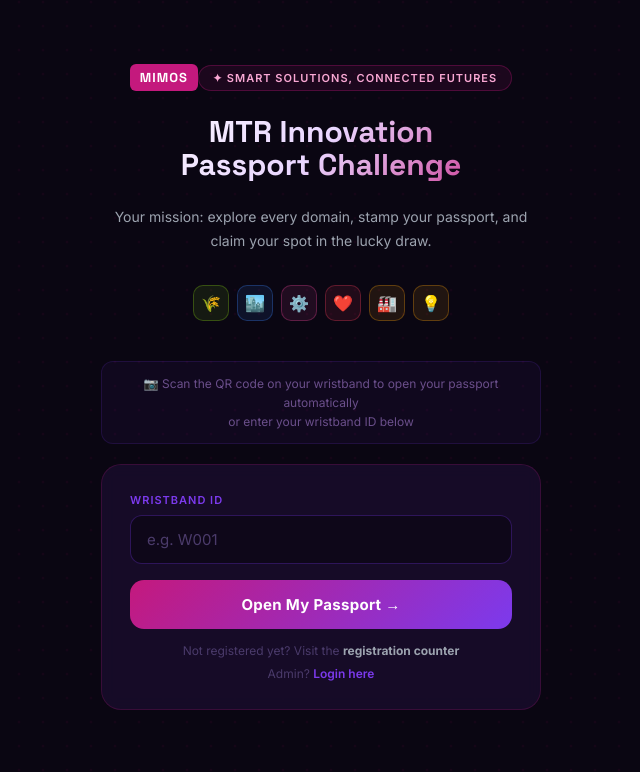
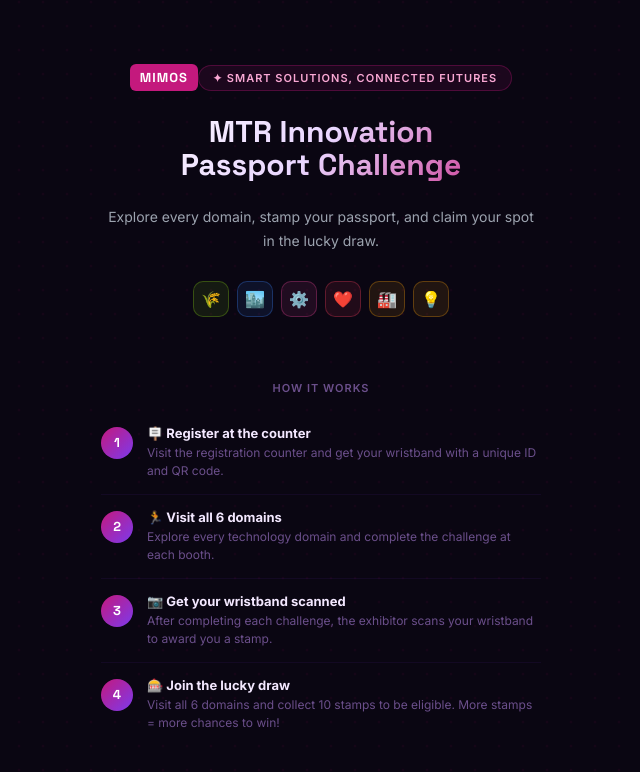
Before and after one commit to intananisa930/mtr, a React (Vite) app: page / in a window 1280 px wide. Shown: the top 772 px of the page, without its empty margins (319-959 px from the left). Built offline with nearby package versions, Linux system fonts and the light colour scheme; no server answers.

Commit message:
Refactor Landing component and add steps section

```diff
--- a/src/pages/Landing.jsx
+++ b/src/pages/Landing.jsx
@@ -13,9 +13,20 @@
   .logo { display: inline-block; background: #C4197D; color: #fff; font-family: 'Space Grotesk',sans-serif; font-weight: 800; font-size: 13px; padding: 5px 10px; border-radius: 6px; margin-bottom: 20px; letter-spacing: 1px; }
   .eyebrow { display: inline-flex; align-items: center; gap: 6px; background: rgba(196,25,125,0.1); border: 1px solid rgba(196,25,125,0.3); color: #F9A8D4; font-size: 11px; font-weight: 600; padding: 5px 14px; border-radius: 100px; margin-bottom: 24px; letter-spacing: 1px; text-transform: uppercase; }
   .h1 { font-family: 'Space Grotesk',sans-serif; font-size: 30px; font-weight: 800; line-height: 1.1; margin-bottom: 24px; background: linear-gradient(135deg,#fff 0%,#E9D5FF 50%,#C4197D 100%); -webkit-background-clip: text; -webkit-text-fill-color: transparent; background-clip: text; }
-  .mission { font-size: 14px; color: #9CA3AF; line-height: 1.7; margin-bottom: 32px; }
-  .domain-icons { display: flex; justify-content: center; gap: 8px; flex-wrap: wrap; margin-bottom: 8px; }
+  .mission { font-size: 14px; color: #9CA3AF; line-height: 1.7; margin-bottom: 28px; }
+  .domain-icons { display: flex; justify-content: center; gap: 8px; flex-wrap: wrap; margin-bottom: 32px; }
   .domain-pill { width: 36px; height: 36px; border-radius: 10px; display: flex; align-items: center; justify-content: center; font-size: 16px; }
+
+  .how-it-works { margin-bottom: 28px; }
+  .how-title { font-size: 11px; font-weight: 600; color: #6B4F8B; text-transform: uppercase; letter-spacing: 1px; text-align: center; margin-bottom: 16px; }
+  .steps { display: flex; flex-direction: column; gap: 0; }
+  .step { display: flex; align-items: flex-start; gap: 14px; padding: 14px 0; border-bottom: 1px solid rgba(124,58,237,0.08); }
+  .step:last-child { border-bottom: none; }
+  .step-num { width: 32px; height: 32px; border-radius: 50%; background: linear-gradient(135deg,#C4197D,#7C3AED); display: flex; align-items: center; justify-content: center; font-family: 'Space Grotesk',sans-serif; font-weight: 800; font-size: 13px; color: #fff; flex-shrink: 0; margin-top: 2px; }
+  .step-icon { font-size: 20px; flex-shrink: 0; margin-top: 4px; }
+  .step-title { font-size: 13px; font-weight: 700; color: #F3E8FF; margin-bottom: 3px; }
+  .step-desc { font-size: 12px; color: #6B4F8B; line-height: 1.5; }
+
   .card { background: rgba(26,13,46,0.8); border: 1px solid rgba(196,25,125,0.2); border-radius: 20px; padding: 28px; backdrop-filter: blur(8px); }
   .flabel { font-size: 11px; font-weight: 600; color: #7C3AED; letter-spacing: 1px; text-transform: uppercase; margin-bottom: 8px; display: block; }
   .finput { width: 100%; background: rgba(10,6,18,0.6); border: 1px solid rgba(124,58,237,0.3); border-radius: 12px; padding: 14px 16px; font-size: 15px; color: #F3E8FF; font-family: 'Inter',sans-serif; outline: none; transition: all 0.2s; margin-bottom: 16px; }
@@ -40,6 +51,33 @@
   { icon: "💡", bg: "rgba(245,158,11,0.1)", border: "rgba(245,158,11,0.3)" },
 ];
 
+const STEPS = [
+  {
+    num: "1",
+    icon: "🪧",
+    title: "Register at the counter",
+    desc: "Visit the registration counter and get your wristband with a unique ID and QR code.",
+  },
+  {
+    num: "2",
+    icon: "🏃",
+    title: "Visit all 6 domains",
+    desc: "Explore every technology domain and complete the challenge at each booth.",
+  },
+  {
+    num: "3",
+    icon: "📷",
+    title: "Get your wristband scanned",
+    desc: "After completing each challenge, the exhibitor scans your wristband to award you a stamp.",
+  },
+  {
+    num: "4",
+    icon: "🎰",
+    title: "Join the lucky draw",
+    desc: "Visit all 6 domains and collect 10 stamps to be eligible. More stamps = more chances to win!",
+  },
+];
+
 export default function Landing() {
   const [wristbandId, setWristbandId] = useState("");
   const [loading, setLoading] = useState(false);
@@ -47,7 +85,6 @@
   const navigate = useNavigate();
   const [searchParams] = useSearchParams();
 
-  // Auto-fill wristband ID from QR code URL param
   const idFromQR = searchParams.get("id");
   if (idFromQR && !wristbandId) setWristbandId(idFromQR.toUpperCase());
 
@@ -55,9 +92,7 @@
     if (!wristbandId.trim()) return;
     setLoading(true);
     setError(null);
-
     try {
-      // Check if wristband exists
       const { data } = await supabase
         .from("participants")
         .select("*")
@@ -70,15 +105,13 @@
         return;
       }
 
-      // Save to session
       localStorage.setItem("wristbandId", data.wristband_id);
       localStorage.setItem("staffId", data.staff_id);
       localStorage.setItem("displayName", data.display_name || "");
-      navigate("/passport");
+      navigate(`/passport?id=${data.wristband_id}`);
 
     } catch (err) {
       setError("Wristband ID not found. Please register at the counter first.");
-      console.error(err);
     } finally {
       setLoading(false);
     }
@@ -95,7 +128,7 @@
           <div className="logo">MIMOS</div>
           <div className="eyebrow">✦ Smart Solutions, Connected Futures</div>
           <h1 className="h1">MTR Innovation<br />Passport Challenge</h1>
-          <p className="mission">Your mission: explore every domain, stamp your passport, and claim your spot in the lucky draw.</p>
+          <p className="mission">Explore every domain, stamp your passport, and claim your spot in the lucky draw.</p>
           <div className="domain-icons">
             {DOMAINS.map((d, i) => (
               <div key={i} className="domain-pill" style={{ background: d.bg, border: `1px solid ${d.border}` }}>{d.icon}</div>
@@ -103,6 +136,23 @@
           </div>
         </div>
 
+        {/* How it works */}
+        <div className="how-it-works">
+          <div className="how-title">How it works</div>
+          <div className="steps">
+            {STEPS.map((s, i) => (
+              <div key={i} className="step">
+                <div className="step-num">{s.num}</div>
+                <div>
+                  <div className="step-title">{s.icon} {s.title}</div>
+                  <div className="step-desc">{s.desc}</div>
+                </div>
+              </div>
+            ))}
+          </div>
+        </div>
+
+        {/* Wristband entry */}
         <div className="scan-hint">
           <p className="scan-hint-text">📷 Scan the QR code on your wristband to open your passport automatically<br />or enter your wristband ID below</p>
         </div>
@@ -117,7 +167,7 @@
             onKeyDown={e => e.key === "Enter" && handleOpen()}
           />
           {error && <div className="err">{error}</div>}
-          <button className="btn-primary" onClick={handleOpen} disabled={loading}>
+          <button className="btn-primary" onClick={handleOpen} disabled={loading || !wristbandId.trim()}>
             {loading ? "Loading..." : "Open My Passport →"}
           </button>
           <p className="hint">Not registered yet? Visit the <strong style={{ color: "#9CA3AF" }}>registration counter</strong></p>
```
